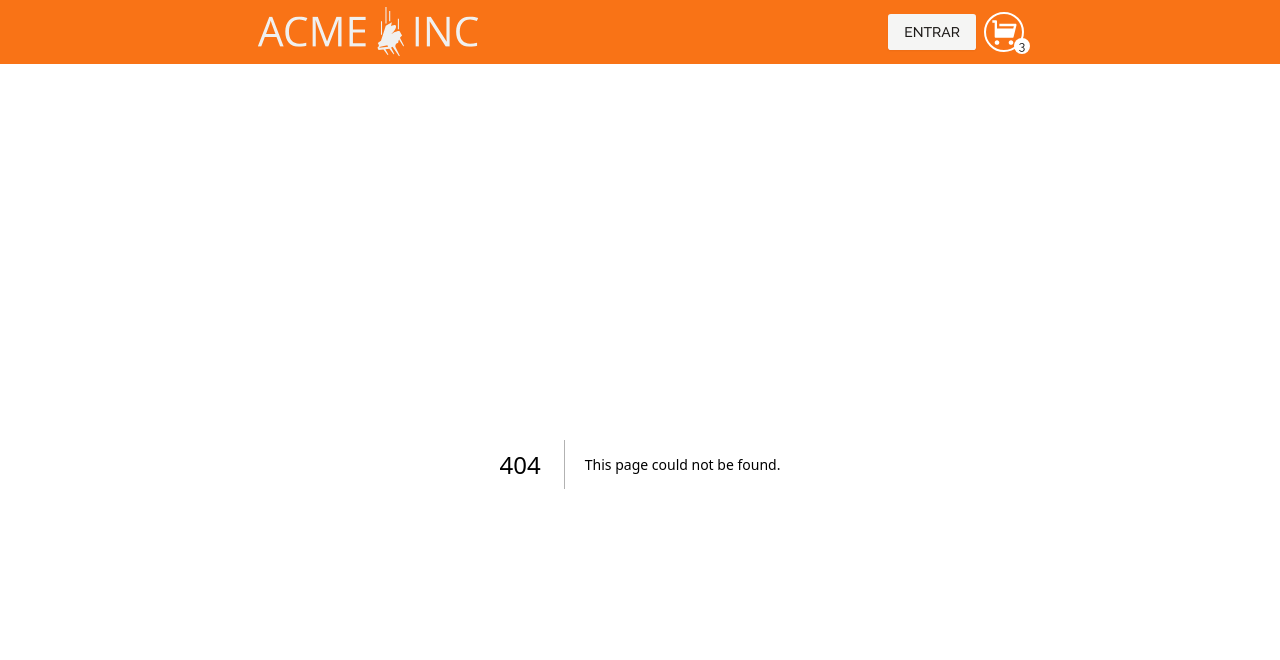
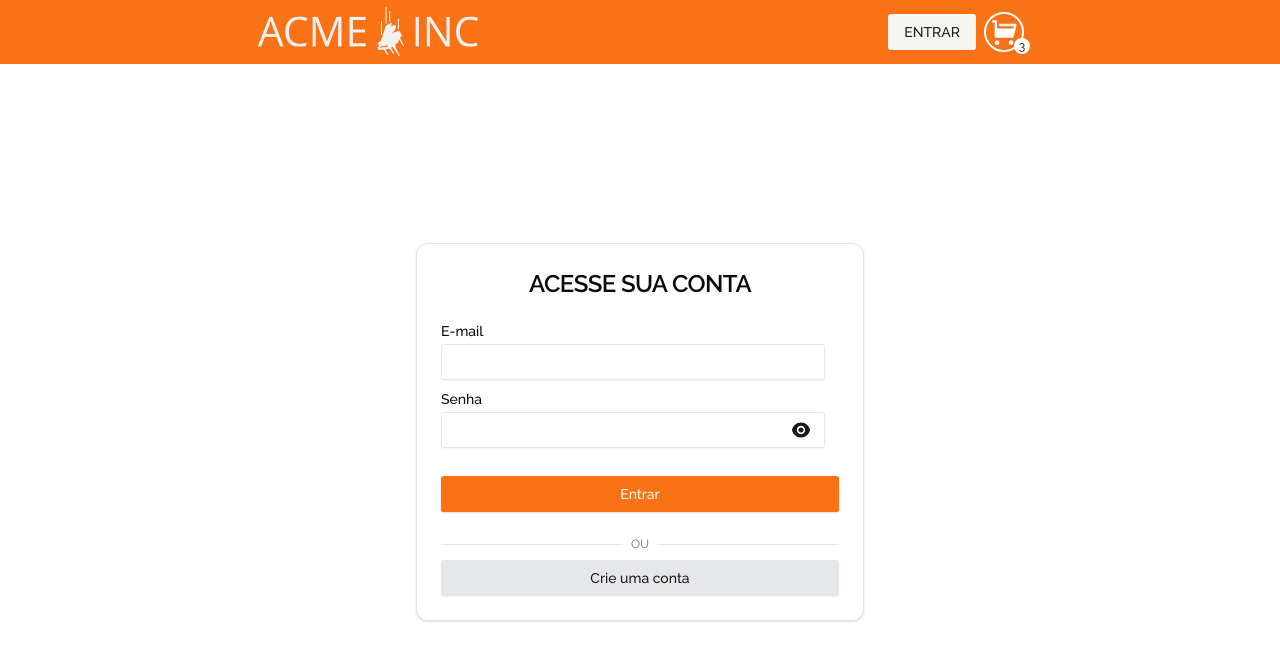
Before and after one commit to cbravos5/acme-inc, a Next.js app: page /sign-in in a window 1280 px wide. Before the commit this address had no page. Shown: the top 660 px of the page. Built offline with nearby package versions, Linux system fonts and the light colour scheme.

Commit message:
feat: add sign in page

```diff
--- a/src/app/(auth)/layout.tsx
+++ b/src/app/(auth)/layout.tsx
@@ -12,7 +12,11 @@ export default function Layout({ children }: PropsWithChildren) {
   const session = useAtomValue(sessionAtom);
 
   useEffect(() => {
-    if (session.active && searchParams.get('checkout')) router.push('/checkout');
+    const checkout = searchParams.get('checkout');
+    const product = searchParams.get('product');
+
+    if (session.active && checkout) router.push('/checkout');
+    else if (session.active && product) router.push(`/product/${product}`);
     else if (session.active) router.push('/');
   }, [session]);
 
--- /dev/null
+++ b/src/app/(auth)/sign-in/page.tsx
@@ -0,0 +1,93 @@
+'use client';
+
+import Link from 'next/link';
+import { useForm } from 'react-hook-form';
+import { zodResolver } from '@hookform/resolvers/zod';
+import { z } from 'zod';
+
+import { Card, CardContent, CardFooter, CardHeader, CardTitle } from '@/components/ui/Card';
+import { InputWithLabel } from '@/components/ui/InputWithLabel';
+import { ThemedButton } from '@/components/ThemedButton';
+import { signIn } from '@/main/registry';
+import { useToast } from '@/components/ui/useToast';
+import { PasswordInput } from '@/components/PasswordInput';
+
+import { UserSchema } from '@/domain/models/User';
+import { useSetAtom } from 'jotai';
+import { sessionAtom } from '@/store/session';
+import { Button } from '@/components/ui/Button';
+import { useSearchParams } from 'next/navigation';
+import { useMemo } from 'react';
+
+const signInSchema = UserSchema.omit({ name: true, phone: true });
+
+type SignInForm = z.infer<typeof signInSchema>;
+
+export default function SignIn() {
+  const { toast } = useToast();
+
+  const setSession = useSetAtom(sessionAtom);
+  const searchParams = useSearchParams();
+
+  const createAccountUrl = useMemo(() => {
+    const checkout = searchParams.get('checkout');
+    const product = searchParams.get('product');
+
+    if (checkout) return '/sign-up?checkout=true';
+    if (product) return `/sign-up?product=${product}`;
+
+    return '/sign-up';
+  },[])
+
+  const {
+    register,
+    handleSubmit,
+    formState: { errors, isSubmitting }
+  } = useForm<SignInForm>({ resolver: zodResolver(signInSchema) });
+
+  const onSubmit = async (data: SignInForm) => {
+    try {
+      const response = await signIn.execute(data);
+
+      setSession({ active: true, user: response });
+    } catch (error: any) {
+      toast({ title: error?.message || 'Credenciais inválidas!' });
+    }
+  };
+
+  return (
+    <div className="h-full">
+      <main className="flex h-full w-full items-center justify-center">
+        <Card className="w-fit md:min-w-md">
+          <CardHeader className="items-center">
+            <CardTitle className="text-2xl">ACESSE SUA CONTA</CardTitle>
+          </CardHeader>
+          <CardContent>
+            <form className="flex flex-col gap-3" onSubmit={handleSubmit(onSubmit)}>
+              <InputWithLabel label="E-mail" error={errors.email?.message} {...register('email')} />
+              <PasswordInput label="Senha" error={errors.password?.message} {...register('password')} />
+
+              <ThemedButton isLoading={isSubmitting} className="mt-4">
+                Entrar
+              </ThemedButton>
+            </form>
+          </CardContent>
+
+          <CardFooter className="flex-col gap-2">
+            <div className="relative w-full">
+              <div className="absolute inset-0 flex items-center">
+                <span className="w-full border-t" />
+              </div>
+              <div className="relative flex justify-center text-xs uppercase">
+                <span className="bg-background px-2 text-muted-foreground">ou</span>
+              </div>
+            </div>
+            <Button variant="secondary" className="w-full bg-gray-200" asChild>
+              <Link href={createAccountUrl}>Crie uma conta</Link>
+            </Button>
+          </CardFooter>
+        </Card>
+      </main>
+    </div>
+  );
+}
--- a/src/app/(auth)/sign-up/page.tsx
+++ b/src/app/(auth)/sign-up/page.tsx
@@ -16,6 +16,8 @@ import { PasswordInput } from '@/components/PasswordInput';
 import { UserSchema } from '@/domain/models/User';
 import { useSetAtom } from 'jotai';
 import { sessionAtom } from '@/store/session';
+import { useMemo } from 'react';
+import { useSearchParams } from 'next/navigation';
 
 const signUpSchema = z
   .object({
@@ -33,6 +35,7 @@ export default function SignUp() {
   const { toast } = useToast();
 
   const setSession = useSetAtom(sessionAtom);
+  const searchParams = useSearchParams();
 
   const {
     register,
@@ -55,6 +58,16 @@ export default function SignUp() {
       toast({ title: error?.message || 'Ocorreu um erro ao criar sua conta!' })
     }
   };
+
+  const signInUrl = useMemo(() => {
+    const checkout = searchParams.get('checkout');
+    const product = searchParams.get('product');
+
+    if (checkout) return '/sign-in?checkout=true';
+    if (product) return `/sign-in?product=${product}`;
+
+    return '/sign-in';
+  },[])
 
   return (
     <div className="h-full">
@@ -99,7 +112,7 @@ export default function SignUp() {
 
               <p className="text-sm">
                 Já possui uma conta?{' '}
-                <Link className="underline hover:text-gray-300" href="/sign-in">
+                <Link className="underline hover:text-gray-300" href={signInUrl}>
                   Clique aqui
                 </Link>
               </p>
```
